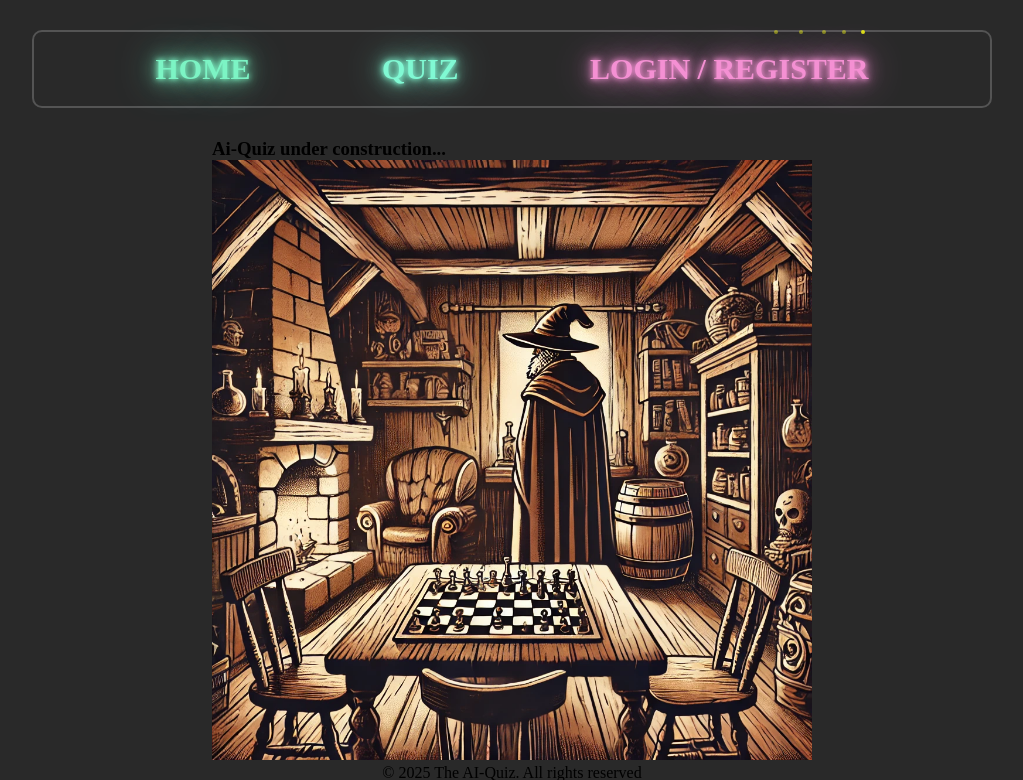
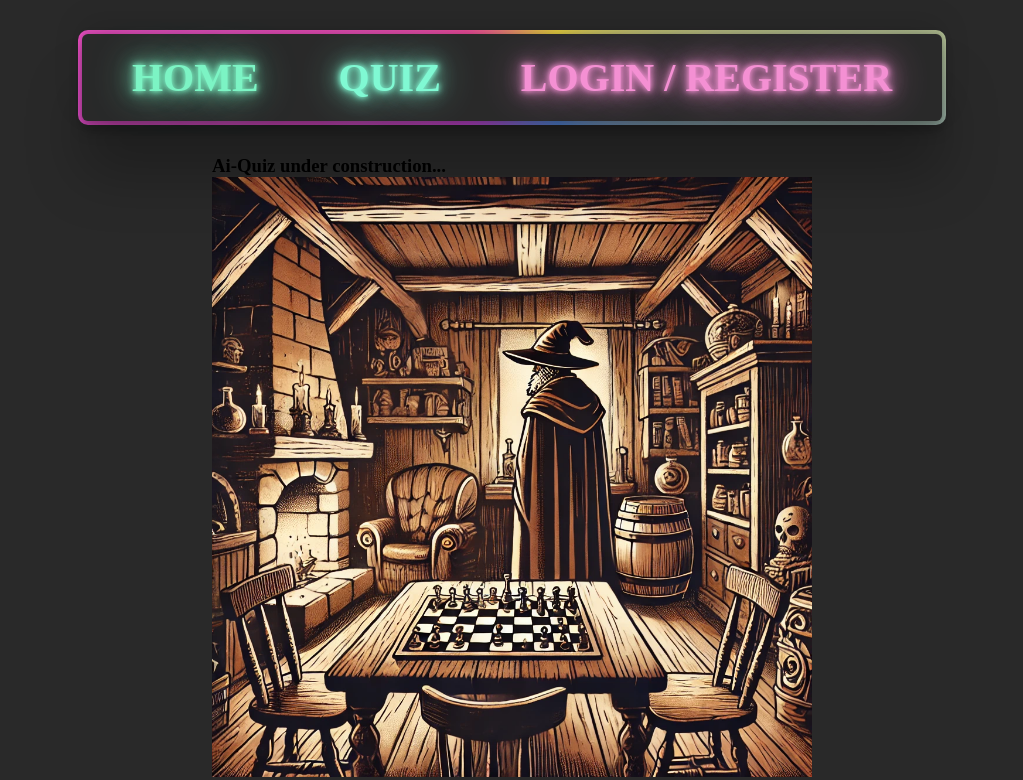
Before and after one commit to dci-fbw-p-24-e03/FinalProjectFOLK, a Django app: page / in a window 1280 px wide. Shown: the top 780 px of the page, without its empty margins (128-1151 px from the left). Run offline with Django 5.2, Linux system fonts and the light colour scheme; some web fonts are replaced.

Commit message:
edited base.html and styling

```diff
--- a/static/css/base_style.css
+++ b/static/css/base_style.css
@@ -32,88 +32,128 @@ header {
   margin: 30px;
 }
 
+/* Wrapper: dient als Rahmen */
+.nav-wrapper {
+  position: relative;
+  background: conic-gradient(
+    from 45deg,
+    var(--neon-text1, #fff) 0deg,
+    var(--neon-text2, #fff) 90deg,
+    var(--neon-text3, #fff) 180deg,
+    var(--neon-text4, #fff) 270deg,
+    var(--neon-text1, #fff) 360deg
+  );
+  border-radius: 10px;
+  padding: 4px; /* entspricht der gewünschten Rahmenbreite */
+}
+
+/* Das eigentliche nav-Element */
 header nav {
   position: relative;
   width: 100%;
   display: flex;
   justify-content: space-evenly;
   align-items: center;
-  border: 2px solid rgba(255, 255, 255, 0.2);
-  border-radius: 10px;
+  background: #292929; /* Hintergrundfarbe passend zum Body */
+  border-radius: 6px;  /* Etwas weniger als der Wrapper, damit der Rahmen sichtbar wird */
+  box-shadow: rgba(0, 0, 0, 0.25) 0px 54px 55px,
+    rgba(0, 0, 0, 0.12) 0px -12px 30px, rgba(0, 0, 0, 0.12) 0px 4px 6px,
+    rgba(0, 0, 0, 0.17) 0px 12px 13px, rgba(0, 0, 0, 0.09) 0px -3px 5px;
   padding: 10px;
-  overflow: visible; /* allow the glint to be visible outside nav if needed */
+  overflow: visible;
 }
 
-/* Container for glint effect – positioned over the nav border */
-#glint-container {
+/* Spark element – a small glowing circle that moves along the border */
+header nav::before {
+  content: "";
   position: absolute;
-  top: 0;
-  left: 0;
-  width: 100%;
-  height: 100%;
-  pointer-events: none;
-  z-index: 20; /* ensure glint is above the nav border */
+  width: 6px;
+  height: 6px;
+  background: #fff;
+  border-radius: 50%;
+  /* Start with the center of the spark exactly on the border:
+     Since the stroke is 2px thick, an offset of -2px (assuming a 6px element)
+     roughly centers it on the outer edge */
+  top: 0px;
+  left: 0px;
+  filter: blur(2px);
+  z-index: 101;
+  animation: sparkMotion 20s linear infinite;
 }
 
-/* Base glint element style */
-.glint {
+/* Trailing glow: a blurred duplicate with a slight delay */
+header nav::after {
+  content: "";
   position: absolute;
-  width: 4px;    /* size of the glint dot */
-  height: 4px;
-  background: rgba(247, 247, 21, 0.986); /* bright glint colour */
+  width: 6px;
+  height: 6px;
+  background: #fff;
   border-radius: 50%;
-  animation: glint 40s infinite;
+  top: 0px;
+  left: 0px;
+  filter: blur(4px);
+  z-index: 100;
+  animation: sparkMotion 20s linear infinite;
+  animation-delay: 0.01s; /* slight delay for a trailing effect */
 }
 
-/* Tail copies: lower brightness */
-.glint.tail {
-  background: rgba(247, 247, 21, 0.5);
-}
-
-/* Keyframes for glint animation: moves along border and then extra quarter round */
-@keyframes glint {
-  0% {
+/* Keyframes that animate the spark along the perimeter, then extra along the top */
+@keyframes sparkMotion {
+  /* Starting at top left (outer edge) */
+  0%,
+  50% {
+    left: -4px;
+    top: -4px;
     opacity: 0;
-    top: -2px;
-    left: -2px;
   }
-  5% {
+  /* Move along the top border to top right */
+  60% {
+    left: calc(100% - 2px);
+    top: -4px;
     opacity: 1;
-    top: -2px;
-    left: -2px;
+    transform: scale(0.8);
   }
-  /* Bewegung entlang der oberen Kante */
-  25% {
-    top: -2px;
+  /* Move down the right border to bottom right */
+  65% {
     left: calc(100% - 2px);
+    top: calc(100% - 2px);
+    opacity: 1;
+    transform: scale(0.8);
   }
-  /* Rechtskante: von oben nach unten */
-  45% {
+  /* Move along the bottom border to bottom left */
+  75% {
+    left: -4px;
     top: calc(100% - 2px);
+    opacity: 1;
+    transform: scale(0.8);
+  }
+  /* Move up the left border back to top left */
+  80% {
+    left: -4px;
+    top: -4px;
+    opacity: 1;
+    transform: scale(0.8);
+  }
+  /* Extra quarter: move along the top border again toward top right, with a flash */
+  90% {
     left: calc(100% - 2px);
+    top: -4px;
+    opacity: 1;
+    transform: scale(0.8);
   }
-  /* Untere Kante: von rechts nach links */
-  65% {
-    top: calc(100% - 2px);
-    left: -2px;
-  }
-  /* Linke Kante: von unten nach oben zurück */
-  85% {
-    top: -2px;
-    left: -2px;
-  }
-  /* Extra Viertelrunde (zur oberen rechten Ecke) */
+  /* Short flashing of the spark*/
   95% {
-    top: -2px;
     left: calc(100% - 2px);
+    top: -4px;
+    opacity: 1;
+    transform: scale(2);
   }
   100% {
-    opacity: 0;
+    left: calc(100% - 2px);
     top: -2px;
-    left: calc(100% - 2px);
+    opacity: 0; /* fade out at the final position */
   }
 }
-
 
 nav a {
   position: relative;
@@ -123,8 +163,8 @@ nav a {
   text-decoration: none;
   font-family: "Neon Glow";
   font-weight: bold;
-  font-size: 30px;
-  padding: 10px 20px;
+  font-size: 40px;
+  padding: 10px 40px;
   transition: color 0.2s ease;
 }
 
@@ -134,10 +174,8 @@ nav a span {
   margin: 0 auto;
   /* Use the custom property --neon-text (fallback white) for the text colour */
   color: var(--neon-text, #fff);
-  text-shadow:
-    0 0 5px var(--neon-text, #ffffff),
-    0 0 10px var(--neon-text, #fff),
-    0 0 20px var(--neon-text, #fff),
+  text-shadow: 0 0 5px var(--neon-text, #ffffff),
+    0 0 10px var(--neon-text, #fff), 0 0 20px var(--neon-text, #fff),
     0 0 40px var(--neon-text, #fff);
   transition: color 0.2s ease;
 }
@@ -148,6 +186,7 @@ nav a span:after {
   content: "";
   position: absolute;
   border-radius: 50%;
+  filter: blur(0.7px);
   transform: scale(0);
   transition: 0.2s ease transform;
 }
@@ -176,6 +215,7 @@ nav a span::after {
   bottom: 10px; /* or adjust as needed relative to the nav container */
   height: 3px;
   border-radius: 5px;
+  filter: blur(1px);
   transition: left 0.3s ease, width 0.3s ease, background 0.3s ease;
 }
 
--- a/static/js/base_navbar.js
+++ b/static/js/base_navbar.js
@@ -32,6 +32,7 @@ document.addEventListener('DOMContentLoaded', () => {
   const navLinks = document.querySelectorAll('nav a');
   const indicator = document.getElementById('indicator');
   const nav = document.querySelector('nav');
+  const nav_wrapper = document.querySelector('.nav-wrapper');
 
   // For each nav link, update the indicator's position, width, and background on mouseenter
   navLinks.forEach(link => {
@@ -64,4 +65,16 @@ document.addEventListener('DOMContentLoaded', () => {
       indicator.style.background = `linear-gradient(130deg, ${color1}, ${color2})`;
     });
   });
+  // Generate a random hex color using your randomColor() function
+  const borderColor1 = randomNeonColor();
+  const borderColor2 = randomNeonColor();
+  const borderColor3 = randomNeonColor();
+  const borderColor4 = randomNeonColor();
+
+  // Set the custom property --neon-text on the nav element,
+  // which your CSS uses for the border color
+  nav_wrapper.style.setProperty('--neon-text1', borderColor1);
+  nav_wrapper.style.setProperty('--neon-text2', borderColor2);
+  nav_wrapper.style.setProperty('--neon-text3', borderColor3);
+  nav_wrapper.style.setProperty('--neon-text4', borderColor4);
 });
--- a/templates/base.html
+++ b/templates/base.html
@@ -9,25 +9,20 @@
   </head>
   <body>
     <header>
+      <div class="nav-wrapper">
         <nav>
           <a href="#"><span>HOME</span></a>
           <a href="#"><span>QUIZ</span></a>
           {% if request.user.is_authenticated %}
-        <a href="{% url 'user_details' user.username %}"><span>PROFILE</span></a>
+          <a href="{% url 'user_details' user.username %}"
+            ><span>PROFILE</span></a>
           <a href="{% url 'logout_view' %}"><span>LOGOUT</span></a>
           {% else %}
           <a href="{% url 'login_view' %}"><span>LOGIN / REGISTER</span></a>
           {% endif %}
           <div id="indicator"></div>
-         <!-- Glint container with one main glint and several tail copies -->
-        <div id="glint-container">
-          <div class="glint" style="animation-delay: 0s;"></div>
-          <div class="glint tail" style="animation-delay: 0.2s;"></div>
-          <div class="glint tail" style="animation-delay: 0.4s;"></div>
-          <div class="glint tail" style="animation-delay: 0.6s;"></div>
-          <div class="glint tail" style="animation-delay: 0.8s;"></div>
+        </nav>
       </div>
-      </nav>
     </header>
     <main>{% block content %}{% endblock %}</main>
     <footer>
```
Lines whose indentation alone changed are shown as unchanged.
